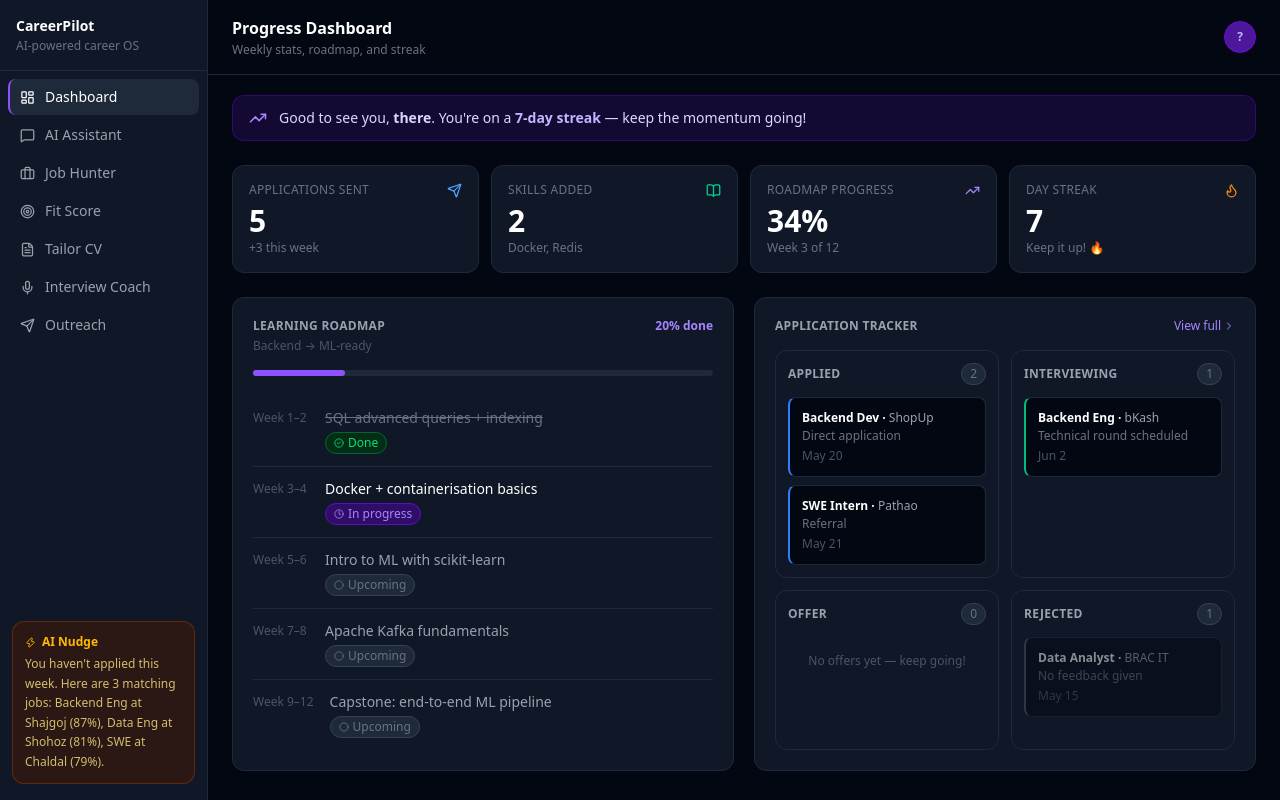
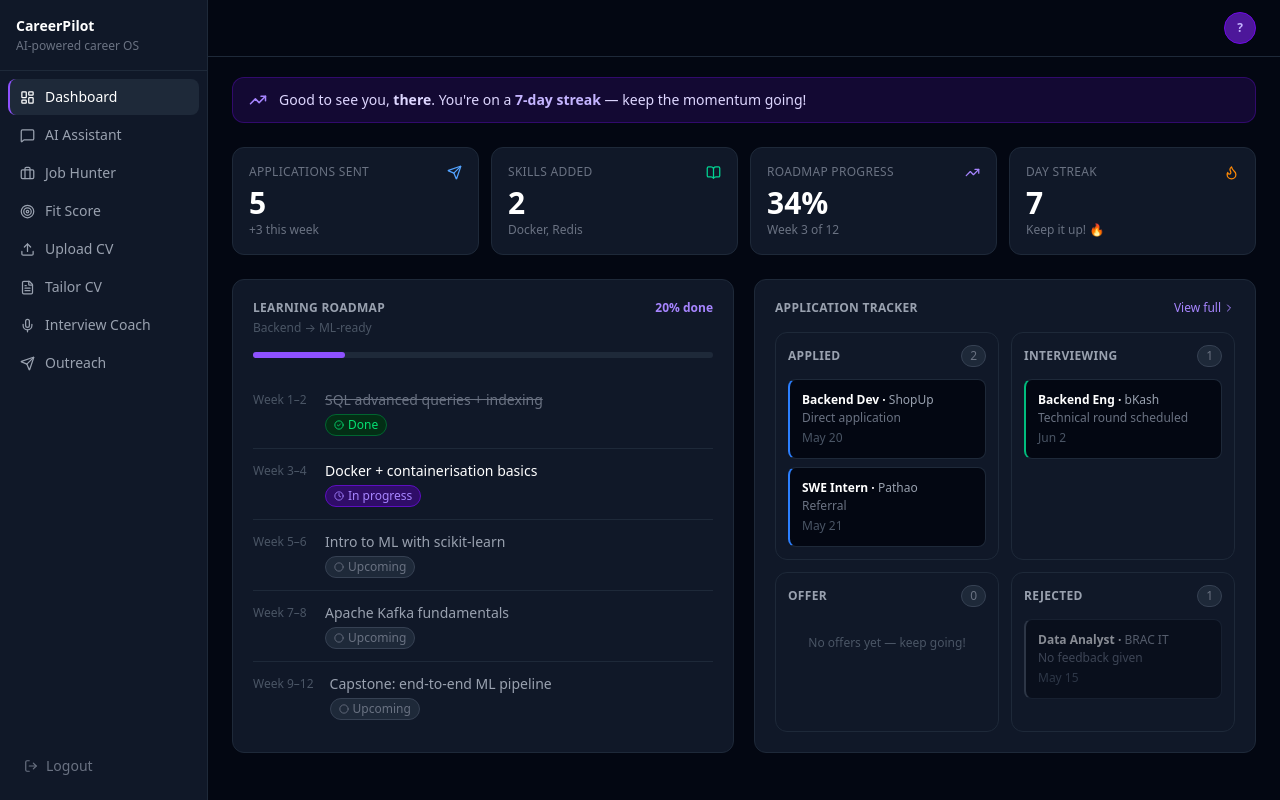
Before and after one commit to ayeshamashiat/CareerPilor_CodeSprint, a React app in the folder frontend/: page /dashboard in a window 1280 px wide. Built offline with nearby package versions, Linux system fonts and the light colour scheme; sample sign-in values are in the browser's storage; the HTML template or start-up script is replaced by a standard one.

Commit message:
feat(frontend): add shared layout with sidebar, fix protected routes

```diff
--- a/frontend/src/App.jsx
+++ b/frontend/src/App.jsx
@@ -3,14 +3,17 @@ import { Toaster } from 'react-hot-toast'
 import Login from './pages/Login'
 import Register from './pages/Register'
 import CVUpload from './pages/CVUpload'
-import useAuthStore from './store/authStore'
 import FitScore from './pages/FitScore'
 import Dashboard from './pages/Dashboard'
-
+import Chat from './pages/Chat'
+import TailorCV from './pages/TailorCV'
+import InterviewCoach from './pages/InterviewCoach'
+import Layout from './components/Layout'
+import useAuthStore from './store/authStore'
 
 function ProtectedRoute({ children }) {
   const token = useAuthStore((s) => s.token)
-  return token ? children : <Navigate to="/login" />
+  return token ? <Layout>{children}</Layout> : <Navigate to="/login" />
 }
 
 export default function App() {
@@ -20,20 +23,12 @@ export default function App() {
       <Routes>
         <Route path="/login" element={<Login />} />
         <Route path="/register" element={<Register />} />
-        <Route path="/cv-upload" element={
-          <ProtectedRoute>
-            <CVUpload />
-          </ProtectedRoute>
-        } />
-        <Route path="/fit-score" element={
-  <ProtectedRoute>
-    <FitScore />
-  </ProtectedRoute>
-} />
-        <Route path="/dashboard" element={
-            <Dashboard />
-
-        } />
+        <Route path="/dashboard" element={<ProtectedRoute><Dashboard /></ProtectedRoute>} />
+        <Route path="/cv-upload" element={<ProtectedRoute><CVUpload /></ProtectedRoute>} />
+        <Route path="/fit-score" element={<ProtectedRoute><FitScore /></ProtectedRoute>} />
+        <Route path="/chat" element={<ProtectedRoute><Chat /></ProtectedRoute>} />
+        <Route path="/tailor-cv" element={<ProtectedRoute><TailorCV /></ProtectedRoute>} />
+        <Route path="/interview" element={<ProtectedRoute><InterviewCoach /></ProtectedRoute>} />
         <Route path="*" element={<Navigate to="/login" />} />
       </Routes>
     </BrowserRouter>
--- /dev/null
+++ b/frontend/src/components/Layout.jsx
@@ -0,0 +1,86 @@
+import { useState } from 'react'
+import { Link, useLocation, useNavigate } from 'react-router-dom'
+import useAuthStore from '../store/authStore'
+import {
+  LayoutDashboard, MessageSquare, Briefcase,
+  FileText, Target, Mic, Send, Zap, Upload, LogOut
+} from 'lucide-react'
+
+const NAV = [
+  { label: 'Dashboard', icon: LayoutDashboard, to: '/dashboard' },
+  { label: 'AI Assistant', icon: MessageSquare, to: '/chat' },
+  { label: 'Job Hunter', icon: Briefcase, to: '/jobs' },
+  { label: 'Fit Score', icon: Target, to: '/fit-score' },
+  { label: 'Upload CV', icon: Upload, to: '/cv-upload' },
+  { label: 'Tailor CV', icon: FileText, to: '/tailor-cv' },
+  { label: 'Interview Coach', icon: Mic, to: '/interview' },
+  { label: 'Outreach', icon: Send, to: '/outreach' },
+]
+
+export default function Layout({ children }) {
+  const location = useLocation()
+  const navigate = useNavigate()
+  const logout = useAuthStore((s) => s.logout)
+  const user = useAuthStore((s) => s.user)
+
+  const initials = user?.name
+    ? user.name.split(' ').map((w) => w[0]).join('').slice(0, 2).toUpperCase()
+    : '?'
+
+  const handleLogout = () => {
+    logout()
+    navigate('/login')
+  }
+
+  return (
+    <div className="flex h-screen bg-gray-950 overflow-hidden">
+      <aside className="w-52 shrink-0 bg-gray-900 border-r border-gray-800 flex flex-col py-4">
+        <div className="px-4 pb-4 border-b border-gray-800 mb-2">
+          <p className="text-sm font-semibold text-white">CareerPilot</p>
+          <p className="text-xs text-gray-500 mt-0.5">AI-powered career OS</p>
+        </div>
+
+        <nav className="flex flex-col gap-0.5 px-2 flex-1">
+          {NAV.map(({ label, icon: Icon, to }) => {
+            const active = location.pathname === to
+            return (
+              <Link
+                key={to}
+                to={to}
+                className={`flex items-center gap-2.5 px-3 py-2 rounded-lg text-sm transition-all ${
+                  active
+                    ? 'bg-gray-800 text-white border-l-2 border-violet-500 pl-[10px]'
+                    : 'text-gray-400 hover:bg-gray-800 hover:text-white'
+                }`}
+              >
+                <Icon size={15} />
+                {label}
+              </Link>
+            )
+          })}
+        </nav>
+
+        <div className="px-3 mt-2">
+          <button
+            onClick={handleLogout}
+            className="flex items-center gap-2 text-gray-500 hover:text-red-400 text-sm px-3 py-2 w-full rounded-lg hover:bg-gray-800 transition"
+          >
+            <LogOut size={14} />
+            Logout
+          </button>
+        </div>
+      </aside>
+
+      <main className="flex-1 flex flex-col overflow-hidden">
+        <div className="px-6 py-3 border-b border-gray-800 flex items-center justify-end shrink-0">
+          <div className="w-8 h-8 rounded-full bg-violet-900 border border-violet-700 flex items-center justify-center text-xs font-semibold text-violet-300">
+            {initials}
+          </div>
+        </div>
+        <div className="flex-1 overflow-y-auto">
+          {children}
+        </div>
+      </main>
+    </div>
+  )
+}
--- a/frontend/src/pages/Dashboard.jsx
+++ b/frontend/src/pages/Dashboard.jsx
@@ -58,6 +58,7 @@ const NAV = [
   { label: 'AI Assistant', icon: MessageSquare, to: '/chat' },
   { label: 'Job Hunter', icon: Briefcase, to: '/jobs' },
   { label: 'Fit Score', icon: Target, to: '/fit-score' },
+  { label: 'Upload CV', icon: FileText, to: '/cv-upload' },
   { label: 'Tailor CV', icon: FileText, to: '/tailor-cv' },
   { label: 'Interview Coach', icon: Mic, to: '/interview' },
   { label: 'Outreach', icon: Send, to: '/outreach' },
@@ -165,61 +166,14 @@ export default function Dashboard() {
   const roadmapPct = Math.round((roadmapDone / roadmap.length) * 100)
 
   return (
-    <div className="flex h-screen bg-gray-950 overflow-hidden">
+    <div className="flex flex-col h-full bg-gray-950">
 
-      {/* ── Sidebar ── */}
-      <aside className="w-52 shrink-0 bg-gray-900 border-r border-gray-800 flex flex-col py-4">
-        {/* Logo */}
-        <div className="px-4 pb-4 border-b border-gray-800 mb-2">
-          <p className="text-sm font-semibold text-white">CareerPilot</p>
-          <p className="text-xs text-gray-500 mt-0.5">AI-powered career OS</p>
-        </div>
 
-        {/* Nav */}
-        <nav className="flex flex-col gap-0.5 px-2 flex-1">
-          {NAV.map(({ label, icon: Icon, to }) => {
-            const active = location.pathname === to
-            return (
-              <Link
-                key={to}
-                to={to}
-                className={`flex items-center gap-2.5 px-3 py-2 rounded-lg text-sm transition-all ${
-                  active
-                    ? 'bg-gray-800 text-white border-l-2 border-violet-500 pl-[10px]'
-                    : 'text-gray-400 hover:bg-gray-800 hover:text-white'
-                }`}
-              >
-                <Icon size={15} />
-                {label}
-              </Link>
-            )
-          })}
-        </nav>
-
-        {/* AI Nudge */}
-        <div className="mx-3 mt-4 p-3 bg-amber-950/50 border border-amber-800/50 rounded-xl">
-          <div className="flex items-center gap-1.5 mb-1">
-            <Zap size={11} className="text-amber-400" />
-            <span className="text-xs font-semibold text-amber-400">AI Nudge</span>
-          </div>
-          <p className="text-xs text-amber-200/80 leading-relaxed">{NUDGE}</p>
-        </div>
-      </aside>
 
       {/* ── Main ── */}
       <main className="flex-1 flex flex-col overflow-hidden">
 
-        {/* Topbar */}
-        <div className="px-6 py-4 border-b border-gray-800 flex items-center justify-between shrink-0">
-          <div>
-            <h1 className="text-base font-semibold text-white">Progress Dashboard</h1>
-            <p className="text-xs text-gray-500 mt-0.5">Weekly stats, roadmap, and streak</p>
-          </div>
-          {/* Avatar */}
-          <div className="w-8 h-8 rounded-full bg-violet-900 border border-violet-700 flex items-center justify-center text-xs font-semibold text-violet-300">
-            {initials}
-          </div>
-        </div>
+
 
         {/* Scrollable content */}
         <div className="flex-1 overflow-y-auto px-6 py-5 space-y-6">
```
